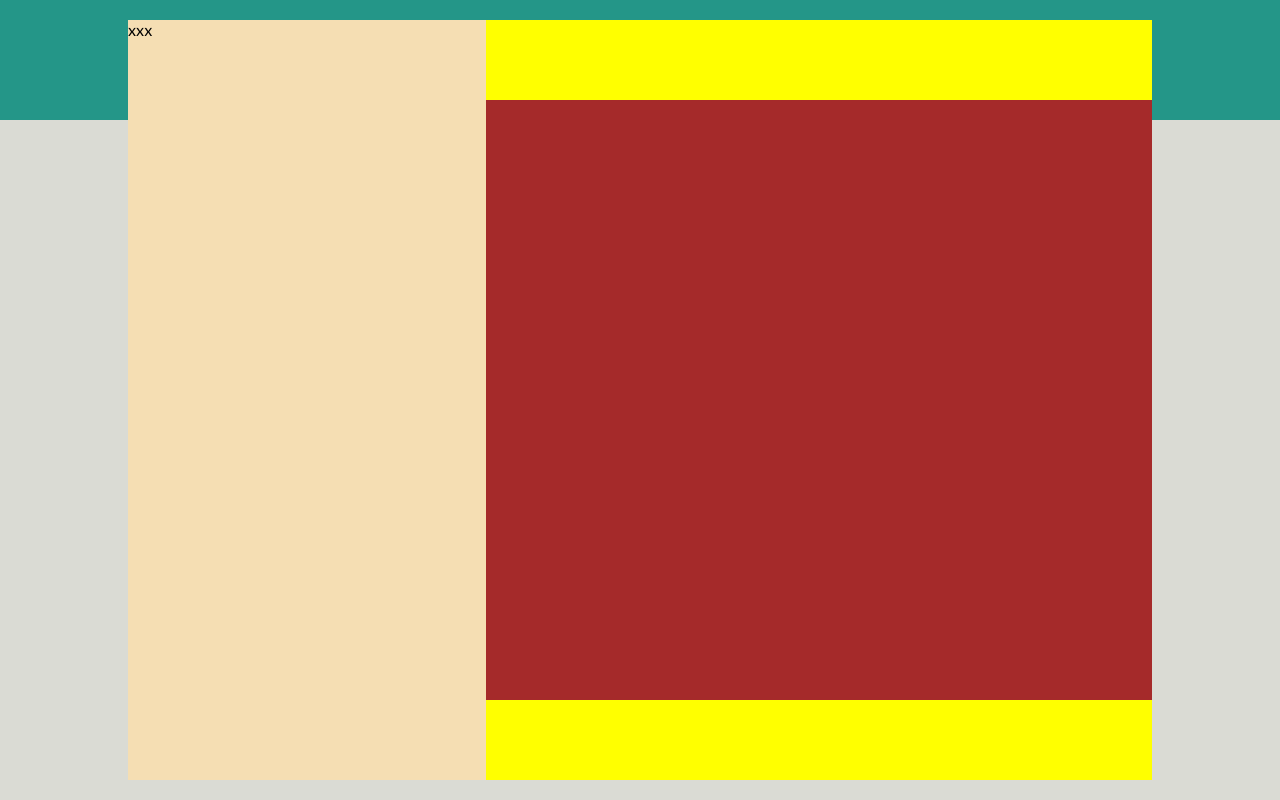
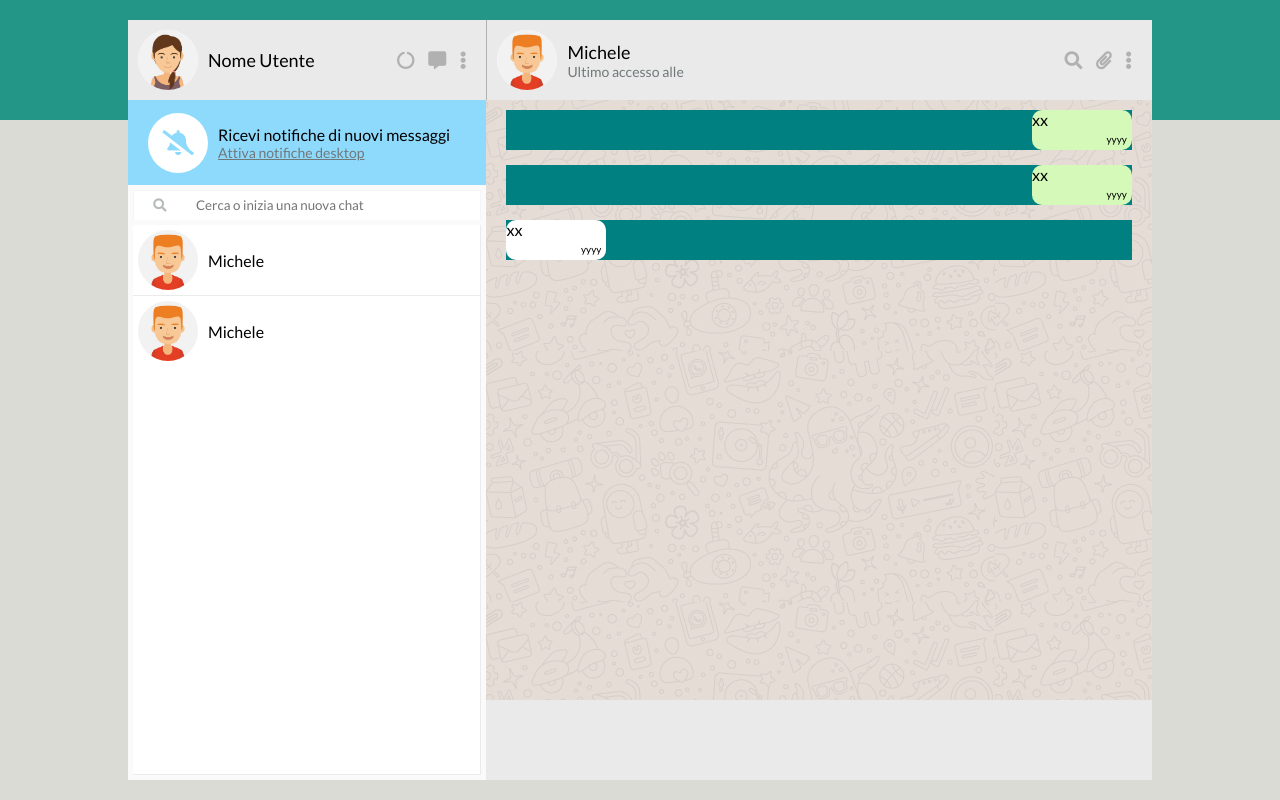
Before and after one commit to Mary78234/js-html-css-boolzap, a plain HTML site: page index.html in a window 1280 px wide. Drawn offline with nearby package versions, Linux system fonts and the light colour scheme.

Commit message:
fatto css menu-aside

```diff
--- a/assets/style.css
+++ b/assets/style.css
@@ -13,6 +13,57 @@
   background-image: linear-gradient(to bottom, #249688 0px, #249688 15vh, #DADBD4 15vh, #DADBD4 100vh);
 }
 
+.f-left{
+  float: left;
+  display: inline-block;
+}
+
+.text-small{
+  color: #71787A;
+  font-size: 14px;
+}
+
+/* box format standard circle and text aside */
+.box-format{
+  display: flex;
+  align-items: center;
+}
+
+.box-format div{
+  display: inline-block;
+  width: 60px;
+  height: 60px;
+  border-radius: 50%;
+  /* margin: 0 10px; */
+  text-align: center;
+  background-color: white;
+  vertical-align: middle;
+}
+
+.box-format div img{
+  width: 60px;
+  border-radius: 50%;
+}
+
+.box-format div i{
+  line-height: 60px;
+  font-size: 25px;
+  color: #8EDAFC;
+}
+
+.box-format p{
+  display: inline-block;
+  margin-left: 10px;
+}
+
+.box-format p span{
+  display: block;
+}
+
+i{
+  cursor: pointer;
+}
+
 main{
   width: 80%;
   min-width: 900px;
@@ -25,21 +76,124 @@ aside{
   float: left;
 }
 
-aside.side-menu{
-  width: 35%;
-  background-color: wheat;
-}
-
-aside.message{
-  width: 65%;
-  background-color: brown;
-}
-
 aside header, aside footer{
   height: 80px;
-  background-color: yellow;
+  background-color: #EAEAEA;
 }
 
 aside section{
   height: calc(100% - 160px);
 }
+
+aside header{
+  display: flex;
+  justify-content: space-between;
+  align-items: center;
+  font-size: 18px;
+  padding: 0 10px;
+}
+
+aside header i{
+  color: #B1B1B1;
+  margin-right: 10px;
+}
+
+aside.side-menu{
+  width: 35%;
+  background-color: #FAFAFA;
+}
+
+aside.side-menu div.notifica{
+  height: 85px;
+  background-color: #8EDAFC;
+  padding: 0 20px;
+}
+aside.side-menu div.notifica span:last-child{
+ text-decoration: underline;
+}
+aside.side-menu section{
+  height: calc(100% - 165px);
+  padding: 5px;
+  background-color: #FAFAFA;
+}
+
+aside.side-menu section div.search{
+  height: 30px;
+  background-color: white;
+  border: 1px solid #F5F5F5;
+}
+
+aside.side-menu section div.search button, aside.side-menu section div.search input{
+  border: none;
+  line-height: 29px;
+}
+
+aside.side-menu section div.search button{
+  padding: 0 10px;
+  width: 15%;
+  color: #B7BABC;
+  background-color: white;
+}
+aside.side-menu section div.search input{
+  padding: 0 10px;
+  width: 85%;
+  outline: none;
+}
+
+aside.side-menu div.contacts{
+  height: calc(100% - 35px);
+  margin-top: 5px;
+  background-color: white;
+  border-right: 1px solid #EBEBEB;
+  border-bottom: 1px solid #EBEBEB;
+}
+
+aside.side-menu div.contacts .box-format{
+  padding: 5px;
+  border-bottom: 1px solid #EBEBEB;
+}
+
+aside.side-menu div.contacts .box-format:last-child{
+  border: none;
+}
+
+aside.messages{
+  width: 65%;
+}
+
+aside.messages header, aside.message footer{
+  border-left: 1px solid #B1B1B1;
+}
+
+aside.messages section{
+  padding: 10px 20px;
+  background-image: url('img/mine.jpg');
+}
+
+aside.messages .box{
+  min-height: 40px;
+  margin-bottom: 15px;
+  background-color: teal;
+}
+
+aside.messages .box .box-green, aside.messages .box .box-white{
+  position: relative;
+  min-height: 40px;
+  width: 100px;
+  border-radius: 10px;
+}
+
+aside.messages .box .box-green{
+  float: right;
+  background-color: #D5F9B9;
+}
+aside.messages .box .box-white{
+  background-color: white;
+}
+
+aside.messages .box .box-date{
+  position: absolute;
+  bottom: 5px;
+  right: 5px;
+  font-size: 10px;
+}
--- a/index.html
+++ b/index.html
@@ -20,14 +20,103 @@
     <!-- main -->
     <main>
 
-      <aside class="side-menu">xxx</aside>
+      <aside class="side-menu">
+
+        <header>
+          <div class="box-format">
+            <div>
+              <img src="assets/img/avatar_io.jpg" alt="">
+            </div>
+            <p>Nome Utente</p>
+          </div>
+          <div>
+            <i class="fas fa-circle-notch"></i>
+            <i class="fas fa-comment-alt"></i>
+            <i class="fas fa-ellipsis-v"></i>
+          </div>
+        </header>
+
+        <div class="notifica box-format">
+          <!-- <i class="fas fa-bell"></i> -->
+          <div>
+            <i class="fas fa-bell-slash"></i>
+          </div>
+          <p>
+            <span>Ricevi notifiche di nuovi messaggi</span>
+            <span class="text-small">Attiva notifiche desktop</span>
+          </p>
+        </div>
+
+        <section>
+
+          <div class="search">
+            <button class="f-left"><i class="fas fa-search"></i></button>
+            <input  class="f-left" type="text" placeholder="Cerca o inizia una nuova chat">
+          </div>
+
+          <div class="contacts">
+            <div class="box-format">
+              <div>
+                <img src="assets/img/avatar_1.jpg" alt="">
+              </div>
+              <p>Michele</p>
+            </div>
+
+            <div class="box-format">
+              <div>
+                <img src="assets/img/avatar_1.jpg" alt="">
+              </div>
+              <p>Michele</p>
+            </div>
+
+
+          </div>
+
+
+        </section>
+
+      </aside>
 
       <!-- aside message -->
-      <aside class="message">
+      <aside class="messages">
 
-        <header></header>
+        <header>
+          <div class="box-format">
+            <div>
+              <img src="assets/img/avatar_1.jpg" alt="">
+            </div>
+            <p>
+              <span>Michele</span>
+              <span class="text-small">Ultimo accesso alle</span>
+            </p>
+          </div>
+          <div>
+            <i class="fas fa-search"></i>
+            <i class="fas fa-paperclip"></i>
+            <i class="fas fa-ellipsis-v"></i>
+          </div>
+        </header>
 
-        <section></section>
+        <section>
+          <div class="box">
+            <div class="box-green">
+              xx
+              <div class="box-date">yyyy</div>
+            </div>
+          </div>
+          <div class="box">
+            <div class="box-green">
+              xx
+              <div class="box-date">yyyy</div>
+            </div>
+          </div>
+          <div class="box">
+            <div class="box-white">
+              xx
+              <div class="box-date">yyyy</div>
+            </div>
+          </div>
+        </section>
 
         <footer></footer>
 
```
